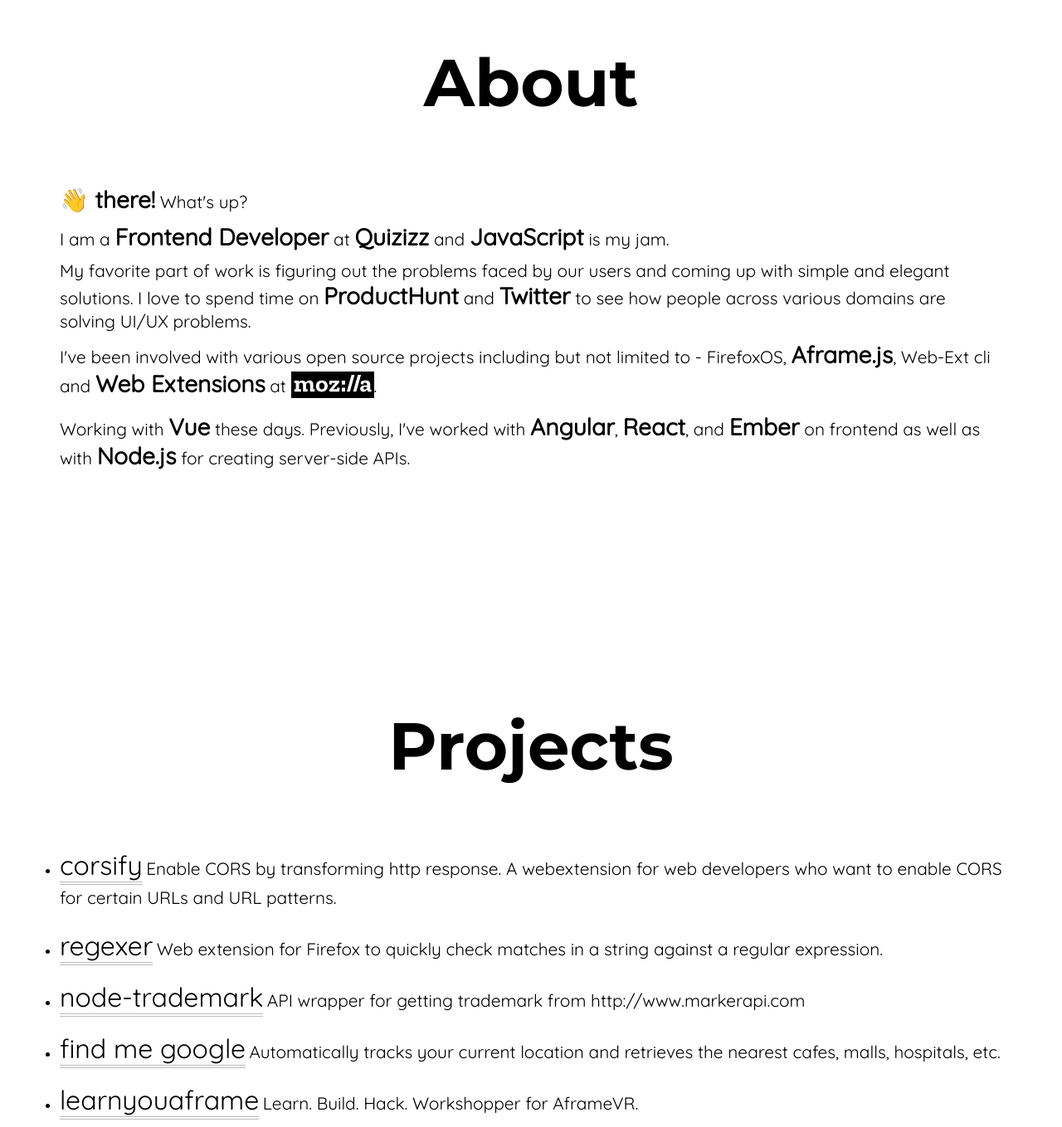
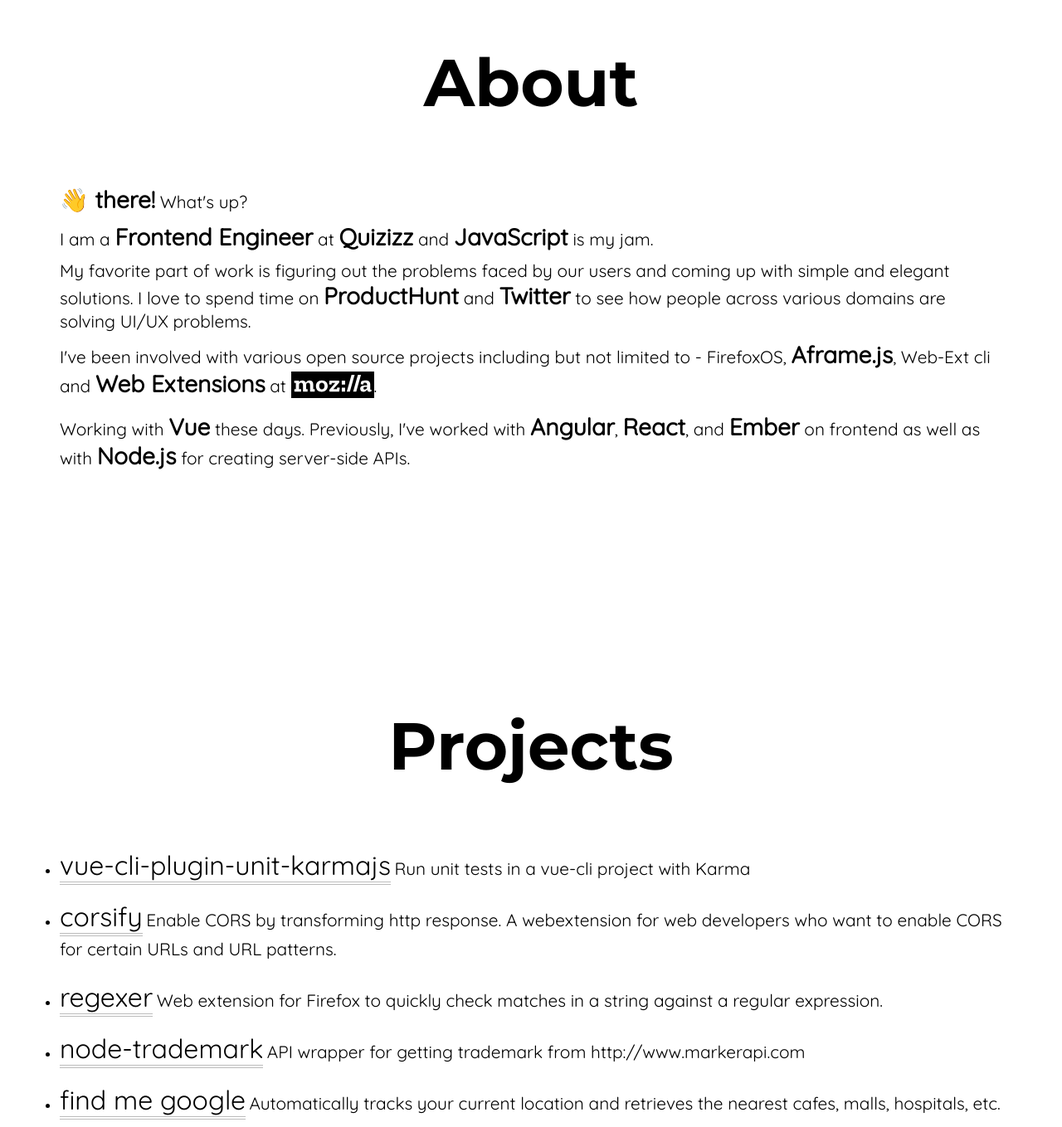
Before and after one commit to tushararora/tushararora.github.io, a plain HTML site: page index.html in a window 1280 px wide. Shown: the part 797-2156 px from the top of the page at 83% size. Drawn offline with Linux system fonts and the light colour scheme.

Commit message:
Updated info

```diff
--- a/index.html
+++ b/index.html
@@ -42,7 +42,7 @@
         <h1 class="about-heading">About</h1>
         <div class="about-body">
           <p><span class="enlarge"><span title="Hi">👋</span> there!</span> What's up?</p>
-          <p>I am a <span class="enlarge">Frontend Developer</span> at
+          <p>I am a <span class="enlarge">Frontend Engineer</span> at
           <a href="https://quizizz.com" title="Quizizz" target="_blank" rel="noreferrer noopener"><span class="enlarge">Quizizz</span></a>
           and <span class="enlarge">JavaScript</span> is my jam.
           <p>My favorite part of work is figuring out the problems faced by our users and coming up
@@ -59,10 +59,14 @@
         <h1 class="projects-heading">Projects</h1>
         <div class="projects-body">
           <ul class="projects-list">
-              <li class="project-item">
-                <a href="https://addons.mozilla.org/en-US/firefox/addon/corsify/" class="project-item-link" target="_blank" rel="noopener noreferrer" title="corsify">corsify</a>
-                <span class="project-item-description"> Enable CORS by transforming http response. A webextension for web developers who want to enable CORS for certain URLs and URL patterns.</span>
-              </li>
+            <li class="project-item">
+              <a href="https://github.com/tushararora/vue-cli-plugin-unit-karmajs" class="project-item-link" target="_blank" rel="noopener noreferrer" title="vue-cli-plugin-unit-karmajs">vue-cli-plugin-unit-karmajs</a>
+              <span class="project-item-description">Run unit tests in a vue-cli project with Karma</span>
+            </li>
+            <li class="project-item">
+              <a href="https://addons.mozilla.org/en-US/firefox/addon/corsify/" class="project-item-link" target="_blank" rel="noopener noreferrer" title="corsify">corsify</a>
+              <span class="project-item-description"> Enable CORS by transforming http response. A webextension for web developers who want to enable CORS for certain URLs and URL patterns.</span>
+            </li>
             <li class="project-item">
               <a href="https://addons.mozilla.org/en-US/firefox/addon/regexer/" class="project-item-link" target="_blank" rel="noopener noreferrer" title="regexer">regexer</a>
               <span class="project-item-description"> Web extension for Firefox to quickly check matches in a string against a regular expression.</span>
```
